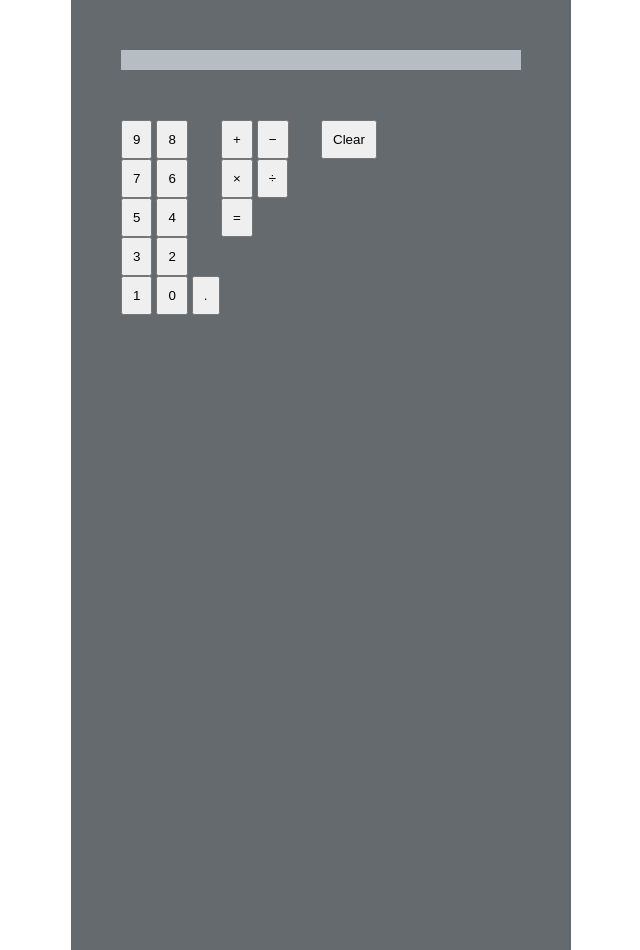
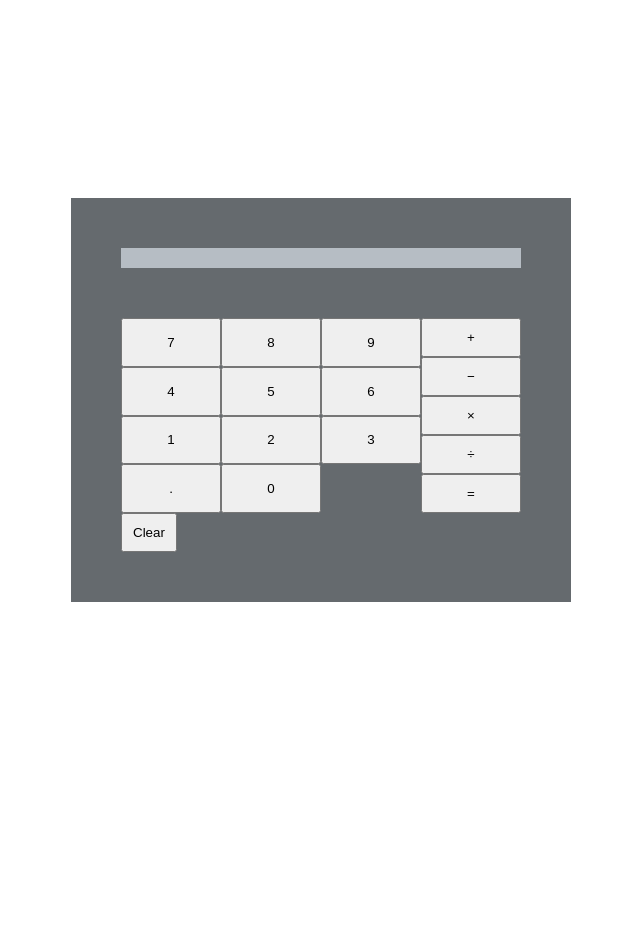
Before and after one commit to nyamashiro/calculator, a plain HTML site: page index.html in a window 1280 px wide. Shown: the whole page, without its empty margins (319-959 px from the left). After the commit the page ends 800 px from the top, so only its background shows below. Drawn offline with Linux system fonts and the light colour scheme.

Commit message:
edit layout of calculator

```diff
--- a/style.css
+++ b/style.css
@@ -35,8 +35,21 @@ button {
 
 .buttons-container {
   display: grid;
-  grid-template-columns: repeat(4, 1fr);
+  grid-template-columns: 3fr 1fr;
+  grid-template-rows: 1fr;
+}
+
+.number-buttons-container {
+  display: grid;
+  grid-template-columns: repeat(3, 1fr);
   grid-template-rows: repeat(4, 1fr);
+}
+
+.operator-buttons-container {
+  display: grid;
+  grid-template-columns: 1fr;
+  grid-template-rows: repeat (5, 1fr);
+
 }
 
 .one {grid-area: 3 / 1 / 4 / 2;}
@@ -46,8 +59,7 @@ button {
 .five {grid-area: 2 / 2 / 3 / 3;}
 .six {grid-area: 2 / 3 / 3 / 4;}
 .seven {grid-area: 1 / 1 / 2 / 2;}
-.ght {grid-area: 1 / 2 / 2 / 3;}
+.eight {grid-area: 1 / 2 / 2 / 3;}
 .nine {grid-area: 1 / 3 / 2 / 4;}
 .decimal {grid-area: 4 / 1 / 5 / 2;}
 .zero {grid-area: 4 / 2 / 5 / 3;}
-.equals {grid-area: 4 / 3 / 5 / 4;}
```
